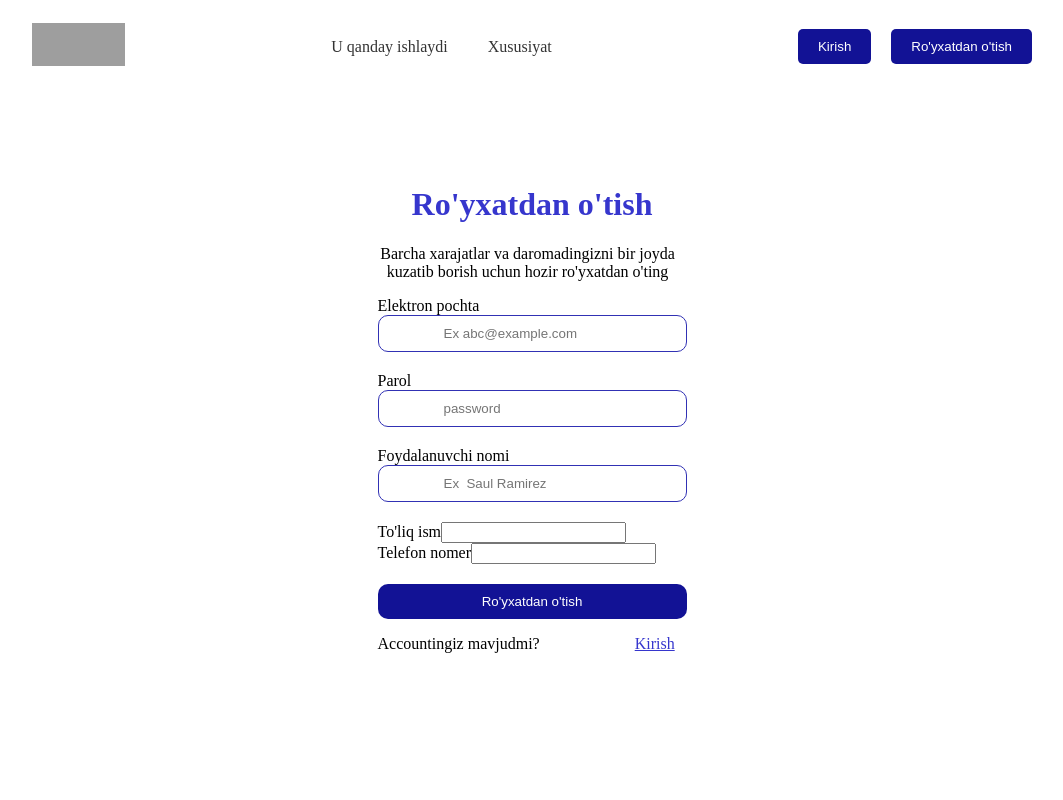
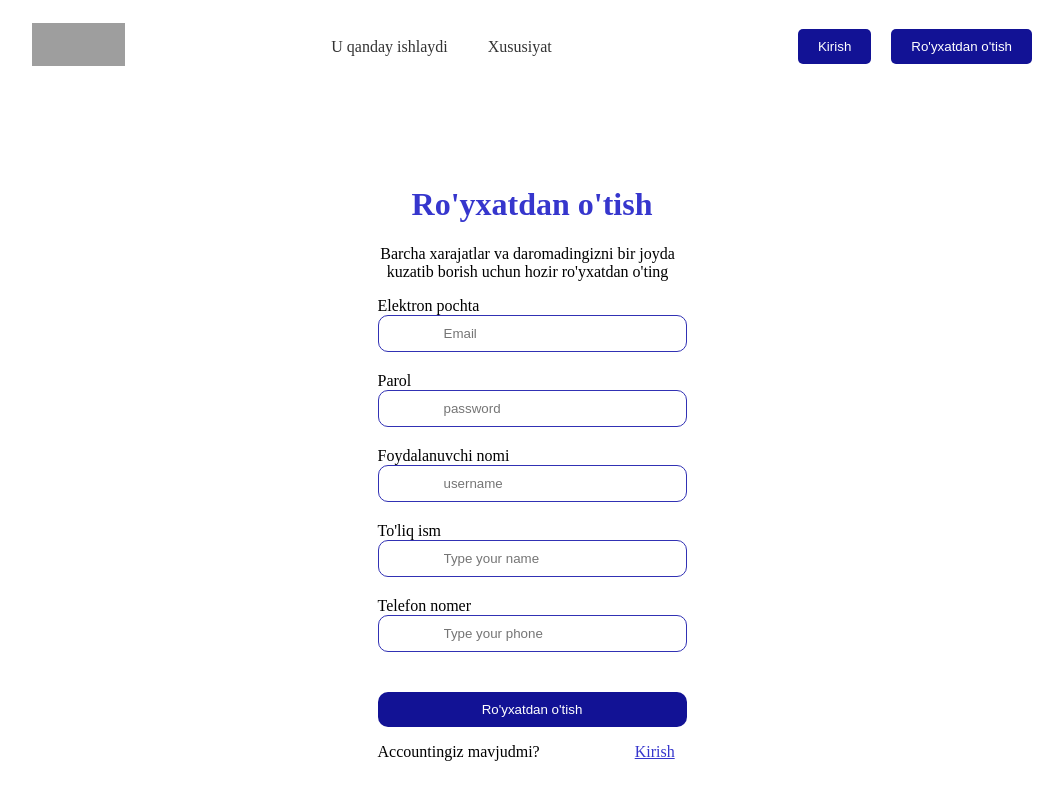
Before and after one commit to otashiy/toplink-uz, a React (Create React App) app: page / in a window 1280 px wide. Shown: the whole page, without its empty margins (108-1171 px from the left). Built offline with nearby package versions, Linux system fonts and the light colour scheme; grey boxes are pictures that could not be loaded.

Commit message:
deleted sign.js component

```diff
--- a/src/App.js
+++ b/src/App.js
@@ -1,12 +1,11 @@
 import { Route, Routes } from "react-router-dom";
 import SignUp from "./components/sign-up/sign-up";
-import Sign from "./components/sign/sign";
 import Access from "./pages/access/access";
 import CheckEmail from "./pages/checkemail/check-email";
 import Main from "./pages/main/main";
 import NewPassword from "./pages/new-password/new-password";
 import NotFound from "./pages/not-found/not-found";
-import MainSign from "./pages/sign/main-sign";
+import MainSign from "./pages/main-sign/main-sign";
 import Verification from "./pages/verification/verification";
 
 function App() {
@@ -15,7 +14,6 @@ function App() {
     <Route path="/" element={<Main />} />
     <Route path="/main-sign" element={<MainSign />} />
     <Route path="/sign-up" element={<SignUp />} />
-    <Route path="/sign" element={<Sign />} />
     <Route path="/check-email" element={<CheckEmail />} />
     <Route path="/access" element={<Access />} />
     <Route path="/verification" element={<Verification />} />
--- a/src/components/sign-up/sign-up.js
+++ b/src/components/sign-up/sign-up.js
@@ -71,7 +71,7 @@ method: "POST"
 
               <label htmlFor="email" className="email">
                 Elektron pochta <br />
-                  <input className="sign__input" type="email" ref={emailRef} placeholder="Ex abc@example.com" />
+                  <input className="sign__input" type="email" ref={emailRef} placeholder="Email" />
                     <span>{error}</span>
               </label>
 
@@ -83,18 +83,18 @@ method: "POST"
 
            <label htmlFor="text">
              Foydalanuvchi nomi
-                <input className="sign__input sign__input--person" type="text" ref={userNameRef} placeholder="Ex  Saul Ramirez" />
+                <input className="sign__input sign__input--person" type="text" ref={userNameRef} placeholder="username" />
               </label>
 
               <label htmlFor="text">
                 To'liq ism
-                <input type="text" name="text" ref={nameRef} id="name" required />
+                <input type="text" placeholder="Type your name" className="sign__input" name="text" ref={nameRef} id="name" required />
                 <span>{error}</span>
             </label>
 
             <label htmlFor="phone">
                 Telefon nomer
-                <input type="tel" name="phone" id="phone" ref={telRef} required />
+                <input type="tel" placeholder="Type your phone" className="sign__input" name="phone" id="phone" ref={telRef} required />
                 <span>{error}</span>
             </label>
 
--- a/src/components/sign/sign.js
+++ /dev/null
@@ -1,65 +0,0 @@
-import "./sign.scss";
-
-import Container from "../container/container";
-// import { useRef, useState } from "react";
-// import { useNavigate } from "react-router-dom";
-
-const Sign = () => {
-
-
-
-
-
-// const [error, setError] = useState("");
-
-// const navigate = useNavigate();
-
-// const handleFormSubmit = (evt) => {
-// evt.preventDefault();
-
-
-
-
-
-// if(nameValue && telRef) {
-//     fetch("http://207.154.246.125:8888/register", {
-// body: JSON.stringify({
-
-// }),
-//   headers: {
-//   'Content-Type': 'application/json'
-// },
-// method: "POST"
-
-// })
-// .then(res => {
-// if(res.ok) {
-// res.json()
-// }
-// })
-// .then(data => {
-// console.log(data);
-// navigate("/access")
-// })
-// .catch(e => setError(e.message))
-// }
-// }
-
-
-    return (
-        <>
-       <Container className="sign__container">
-{/*
-       <h1 className="sign__title">Ro'yxatdan o'tish</h1>
-        <p className="sign__desc">O'zingiz haqida to'liq ma'lumot kiriting</p>
-        <form onSubmit={handleFormSubmit} className="sign__form" action="#">
-
-            <button type="submit">Qabul qilish</button>
-        </form>
-        */}
-       </Container>
-        </>
-    )
-};
-
-export default Sign;
--- a/src/components/sign/sign.scss
+++ /dev/null
@@ -1,25 +0,0 @@
-.sign__container {
-display: flex;
-flex-direction: column;
-justify-content: center;
-}
-
-.sign__title {
-text-align: center;
-}
-
-.sign__desc {
-    text-align: center;
-    }
-
-.sign__form {
-margin: 0 auto;
-display: flex;
-align-items: center;
-flex-direction: column;
-}
-
-.sign__form input {
-display: block;
-margin-bottom: 10px;
-}
--- a/src/un-auth.js
+++ b/src/un-auth.js
@@ -1,5 +1,4 @@
 import { Route, Routes } from "react-router-dom"
-import Sign from "./components/sign/sign"
 import Access from "./pages/access/access"
 import Main from "./pages/main/main"
 import NotFound from "./pages/not-found/not-found"
@@ -11,7 +10,6 @@ const UnAuthApp = () => {
         <Routes>
             <Route path="/" element={<Main />} />
             <Route path="/access" element={<Access />} />
-            <Route path="/sign" element={<Sign />} />
             <Route path="*" element={<NotFound />} />
         </Routes>
     )
```
Also changed, not shown: src/pages/main-sign/main-sign.js (renamed from src/pages/sign/main-sign.js).
